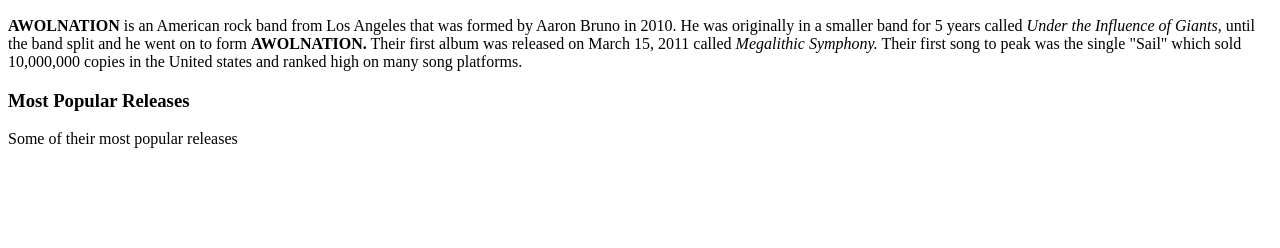
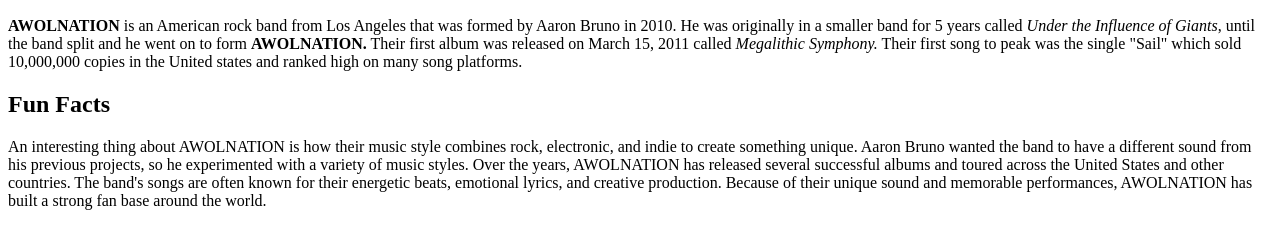
Before and after one commit to Boss3Rowan/HW_WebDev, a plain HTML site: page web_page.html in a window 1280 px wide. Shown: the part 110-358 px from the top of the page. Drawn offline with Linux system fonts and the light colour scheme.

Commit message:
AWOL Web page

```diff
--- a/web_page.html
+++ b/web_page.html
@@ -8,7 +8,8 @@
         <h1>AWOLNATION</h1>
         <h2>Starting Out</h2>
         <p><b>AWOLNATION</b> is an American rock band from Los Angeles that was formed by Aaron Bruno in 2010. He was originally in a smaller band for 5 years called <i>Under the Influence of Giants</i>, until the band split and he went on to form <b>AWOLNATION.</b> Their first album was released on March 15, 2011 called <i>Megalithic Symphony.</i> Their first song to peak was the single "Sail" which sold 10,000,000 copies in the United states and ranked high on many song platforms. </p>
-        <h3>Most Popular Releases</h3>
-        <p>Some of their most popular releases </p>
+
+        <h2>Fun Facts</h2>
+        <p>An interesting thing about AWOLNATION is how their music style combines rock, electronic, and indie to create something unique. Aaron Bruno wanted the band to have a different sound from his previous projects, so he experimented with a variety of music styles. Over the years, AWOLNATION has released several successful albums and toured across the United States and other countries. The band's songs are often known for their energetic beats, emotional lyrics, and creative production. Because of their unique sound and memorable performances, AWOLNATION has built a strong fan base around the world.</p>
     </body>
 </html>
```
